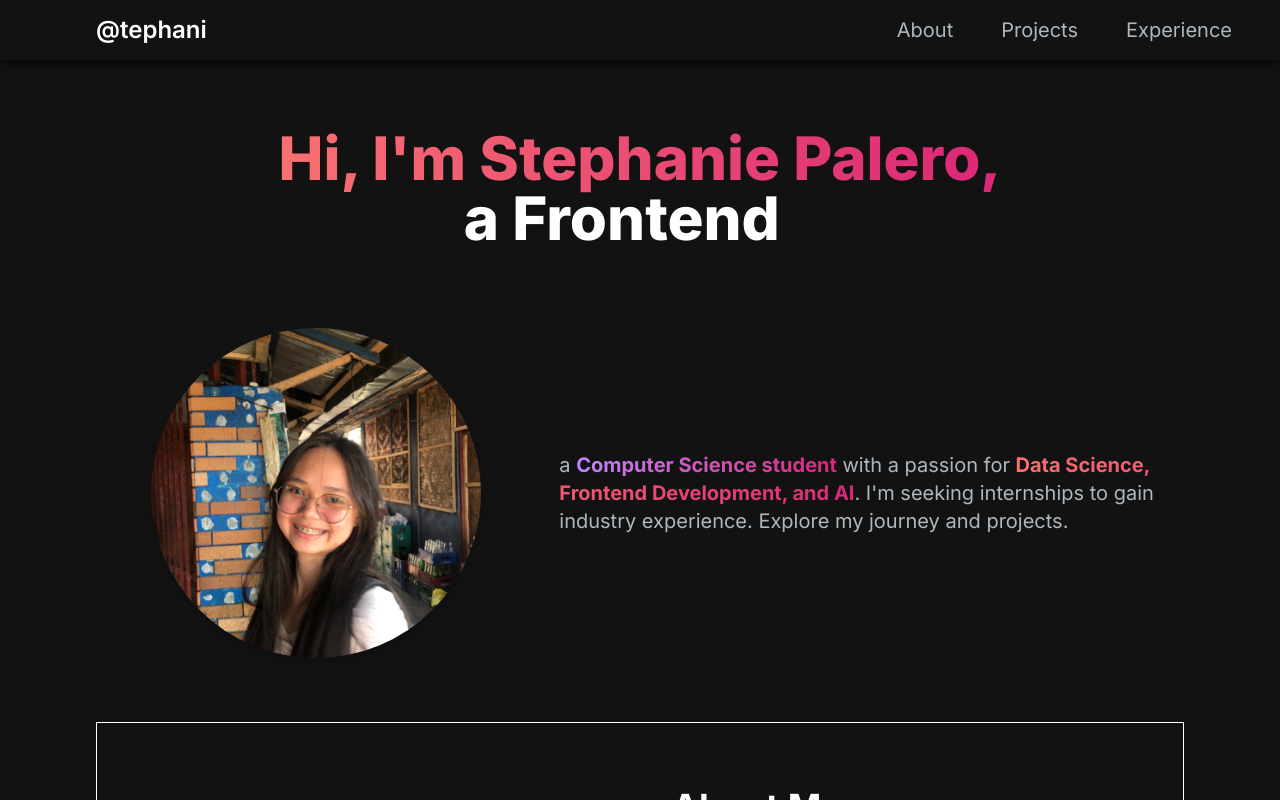
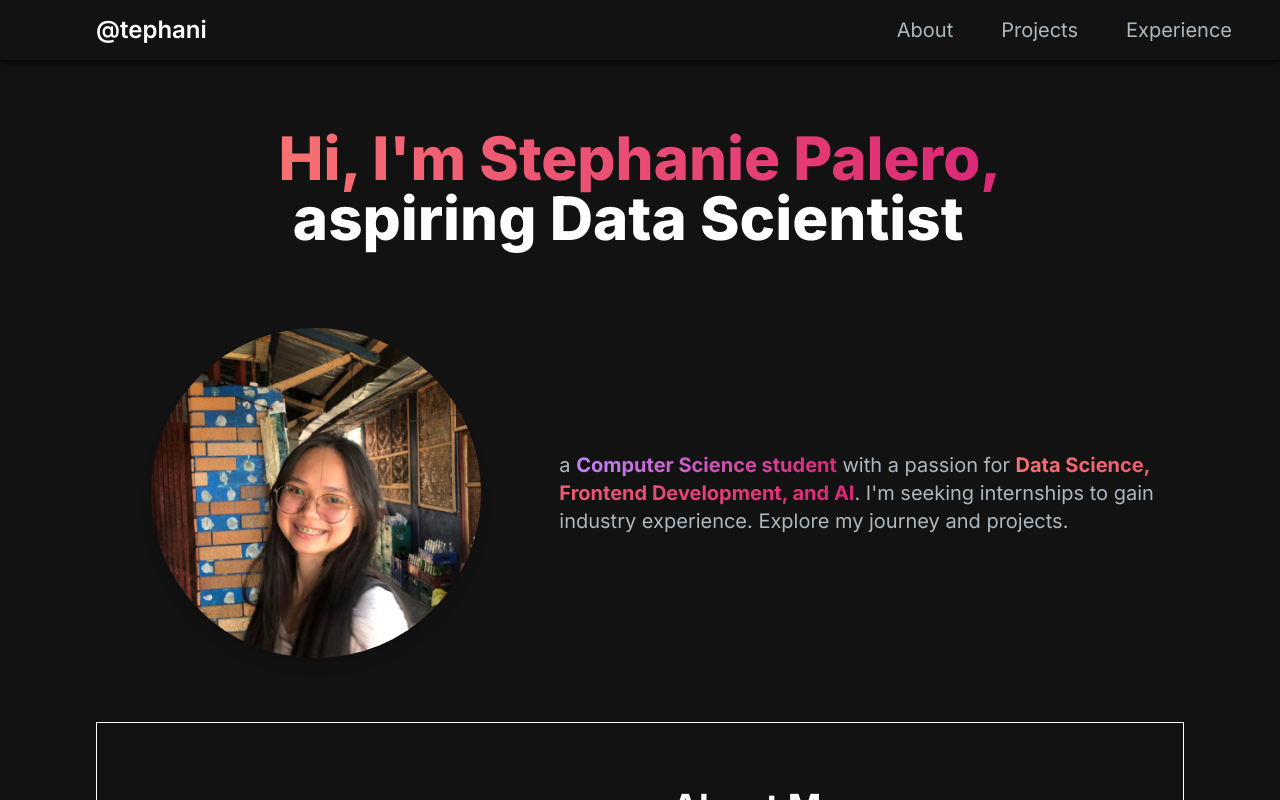
Before and after one commit to tephani/portfolio-website, a Next.js app: page / in a window 1280 px wide. Shown: the top 800 px of the page. Built offline with nearby package versions, Linux system fonts and the light colour scheme.

Commit message:
changes on herosection time duration between animation

```diff
--- a/src/app/components/HeroSection.jsx
+++ b/src/app/components/HeroSection.jsx
@@ -14,14 +14,15 @@ const HeroSection = () => {
         <TypeAnimation
           sequence={[
             "in Computer Science",
-            1000,
-            "an aspiring Data Scientist",
-            1000,
-            "a Frontend Developer",
-            1000,
-            "a Student Leader",
-            1000,
-            "the Founder of DOUM",
+            2000,
+            "aspiring Data Scientist",
+            2000,
+            "Frontend Developer",
+            2000,
+            "Student Leader",
+            2000,
+            "Founder of DOUM",
+            2000,
           ]}
           wrapper="span"
           speed={50}
```
